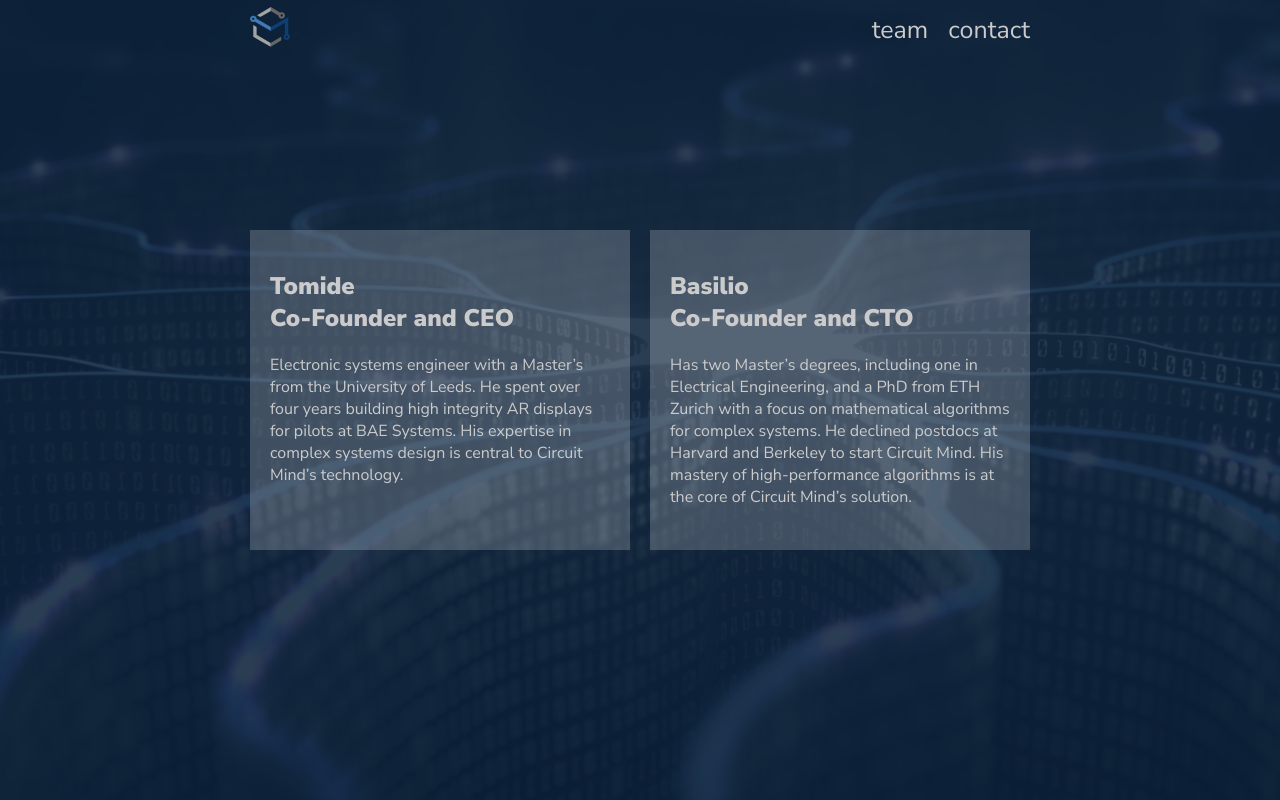
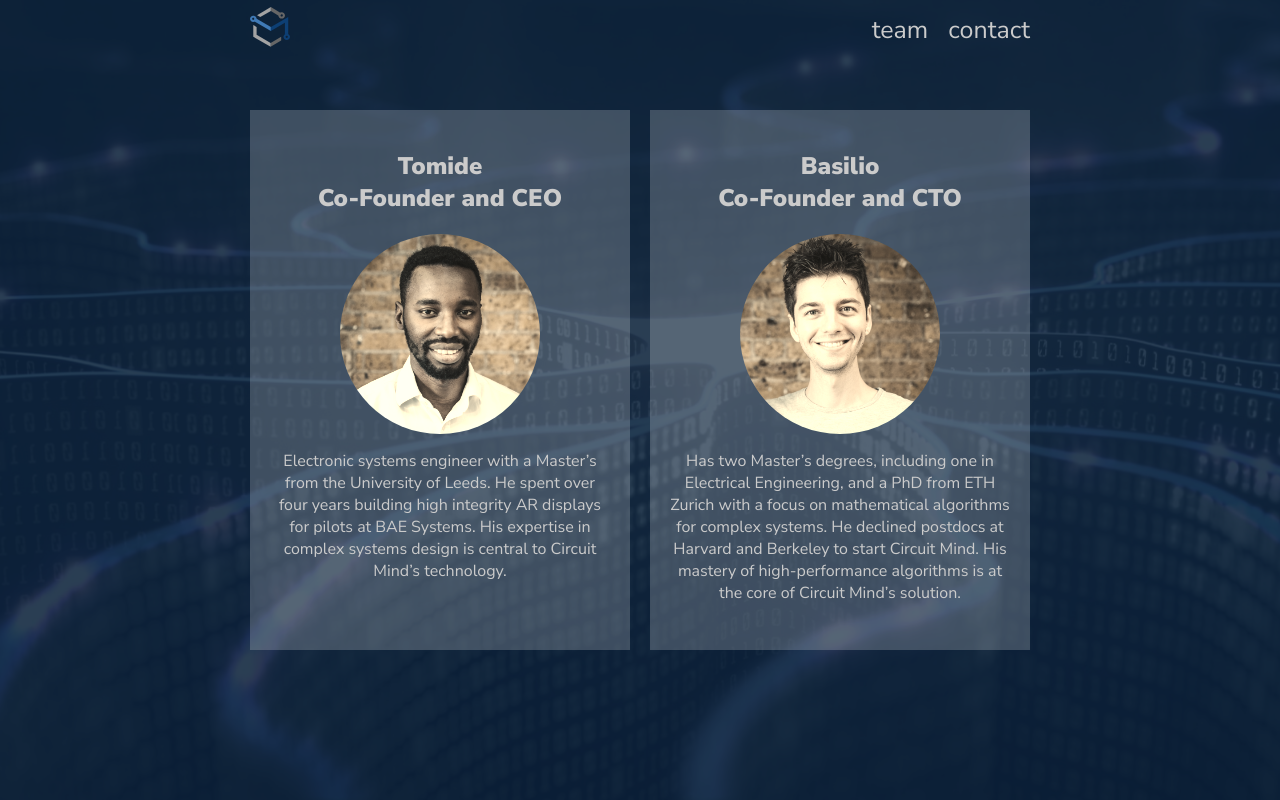
Before and after one commit to aiwatko/circuitmind, a PHP site: page /team.html in a window 1280 px wide. Run offline with PHP 8.4, Linux system fonts and the light colour scheme.

Commit message:
Add team pics to the team page

```diff
--- a/main.css
+++ b/main.css
@@ -126,10 +126,19 @@
 .team-member {
   display: flex;
   flex-direction: column;
+  align-items: center;
   flex: 1 1 0;
-  min-height: 280px;
+  text-align: center;
+  min-height: 500px;
   margin-left: 20px;
   margin-top: 20px;
+  margin-bottom: 20px;
   padding: 20px;
   background: rgba(255, 255, 255, .2);
 }
+
+.team-member__img {
+  max-width: 200px;
+  border-radius: 50%;
+  filter: sepia(70%);
+}
--- a/team.html
+++ b/team.html
@@ -35,15 +35,17 @@
 					<h1 class="hidden">Team</h1>
 					<div class="team-member">
 						<h2>Tomide<br>Co-Founder and CEO</h2>
-						Electronic systems engineer with a Master’s from the University of Leeds. He spent over four years building high
+						<img class="team-member__img" src="tomi.jpg" alt="Tomide's photo"/>
+						<p>Electronic systems engineer with a Master’s from the University of Leeds. He spent over four years building high
 						integrity AR displays for pilots at BAE Systems. His expertise in complex systems design is central to Circuit
-						Mind’s technology.
+						Mind’s technology.</p>
 					</div>
 					<div class="team-member">
 						<h2>Basilio<br>Co-Founder and CTO</h2>
-						Has two Master’s degrees, including one in Electrical Engineering, and a PhD from ETH Zurich with a focus on
+						<img class="team-member__img" src="basi.jpg" alt="Basilios photo"/>
+						<p>Has two Master’s degrees, including one in Electrical Engineering, and a PhD from ETH Zurich with a focus on
 						mathematical algorithms for complex systems. He declined postdocs at Harvard and Berkeley to start Circuit Mind.
-						His mastery of high-performance algorithms is at the core of Circuit Mind’s solution.
+						His mastery of high-performance algorithms is at the core of Circuit Mind’s solution.</p>
 					</div>
 				</div>
 			</main>
```
